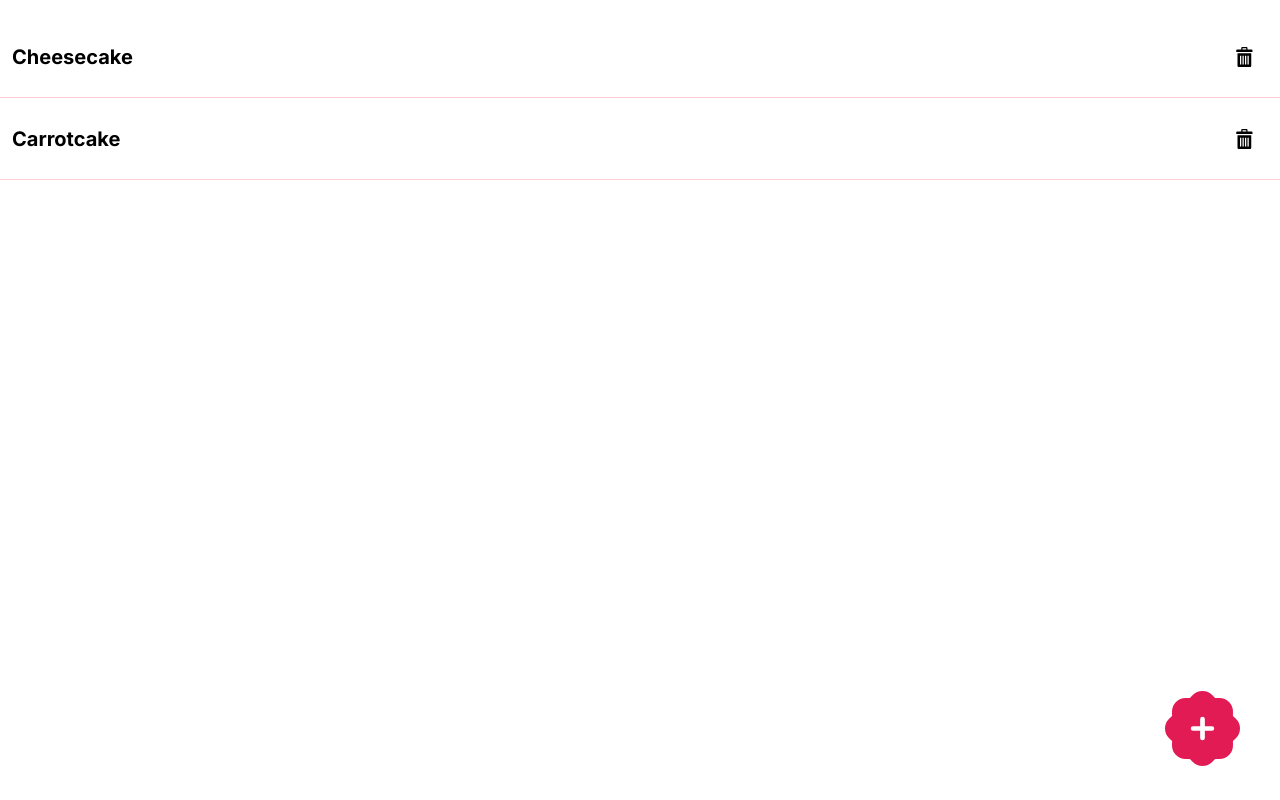
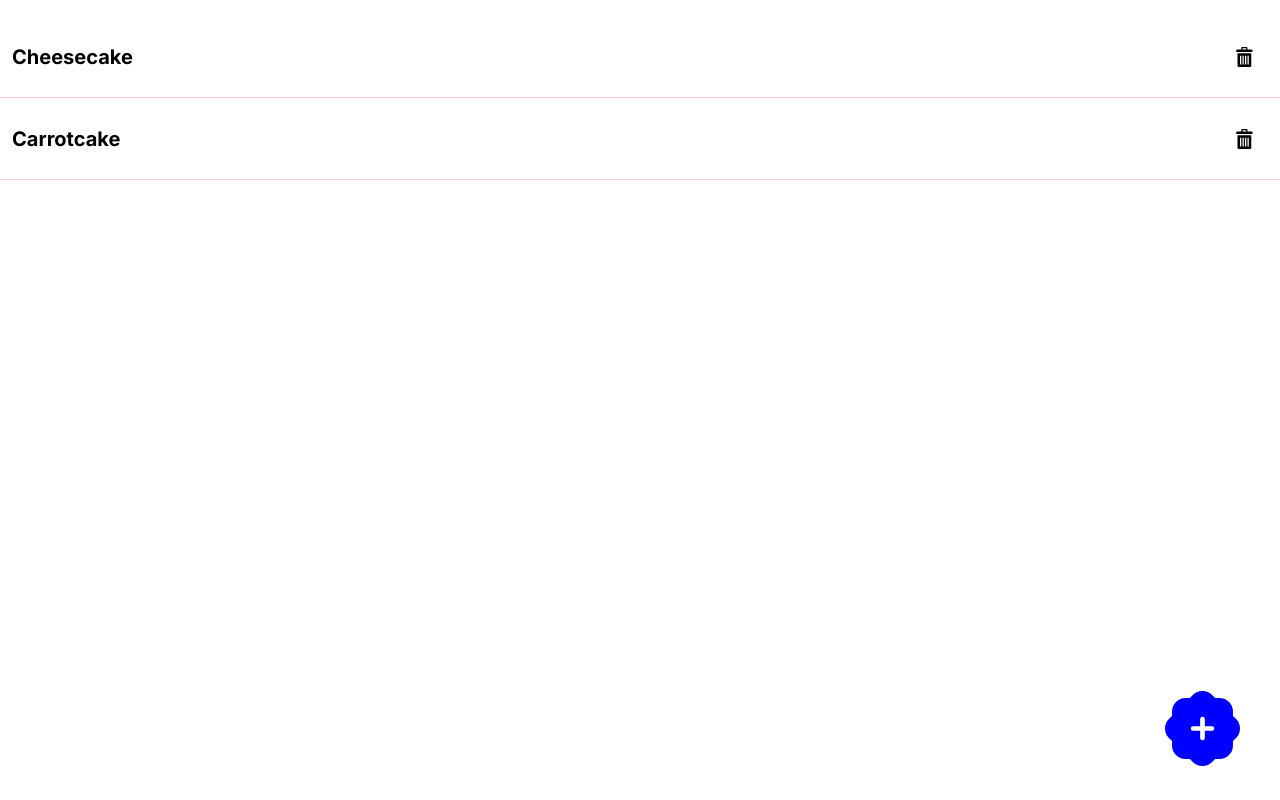
Before and after one commit to Luxa23/capstone-project, a Next.js app: page / in a window 1280 px wide. Built offline with nearby package versions, Linux system fonts and the light colour scheme.

Commit message:
Created svg component for plus-icon

```diff
--- a/components/StyledComponents/StyledImagePlus.js
+++ b/components/StyledComponents/StyledIcon.js
@@ -1,9 +1,10 @@
 import styled from 'styled-components';
 
-const StyledImagePlus = styled.div`
+const StyledIcon = styled.div`
   position: fixed;
   bottom: 30px;
   right: 40px;
+  fill: blue;
 `;
 
-export default StyledImagePlus;
+export default StyledIcon;
--- a/components/StyledComponents/index.js
+++ b/components/StyledComponents/index.js
@@ -3,7 +3,7 @@ import StyledForm from './StyledForm';
 import StyledH2 from './StyledH2';
 import StyledInput from './StyledInput';
 import StyledListEntry from './StyledListEntry';
-import StyledImagePlus from './StyledImagePlus';
+import StyledIcon from './StyledIcon';
 
 export {
   StyledButton,
@@ -11,5 +11,5 @@ export {
   StyledH2,
   StyledInput,
   StyledListEntry,
-  StyledImagePlus,
+  StyledIcon,
 };
--- a/next.config.js
+++ b/next.config.js
@@ -1,6 +1,17 @@
 /** @type {import('next').NextConfig} */
 const nextConfig = {
   reactStrictMode: true,
-}
+};
 
-module.exports = nextConfig
+module.exports = nextConfig;
+
+module.exports = {
+  webpack(config) {
+    config.module.rules.push({
+      test: /\.svg$/,
+      use: ['@svgr/webpack'],
+    });
+
+    return config;
+  },
+};
--- a/pages/index.js
+++ b/pages/index.js
@@ -1,8 +1,9 @@
 import ListEntry from '../components/ListEntry';
-import { StyledImagePlus } from '../components/StyledComponents';
-import Image from 'next/image';
+import { StyledIcon } from '../components/StyledComponents';
+
 import Link from 'next/link';
 import useStore from '../hooks/useStore';
+import Plusicon from '../public/plusicon.svg';
 
 export default function Home() {
   const recipeList = useStore(state => state.recipeList);
@@ -18,9 +19,9 @@ export default function Home() {
         })}
       </ul>
       <Link passHref href="/new-recipe">
-        <StyledImagePlus>
-          <Image src={'/plus-icon.svg'} width="75px" height="75px" />
-        </StyledImagePlus>
+        <StyledIcon>
+          <Plusicon width="75px" height="75px" />
+        </StyledIcon>
       </Link>
     </>
   );
```
Also changed, not shown: public/plus-icon.svg (deleted), public/plusicon.svg (added).
